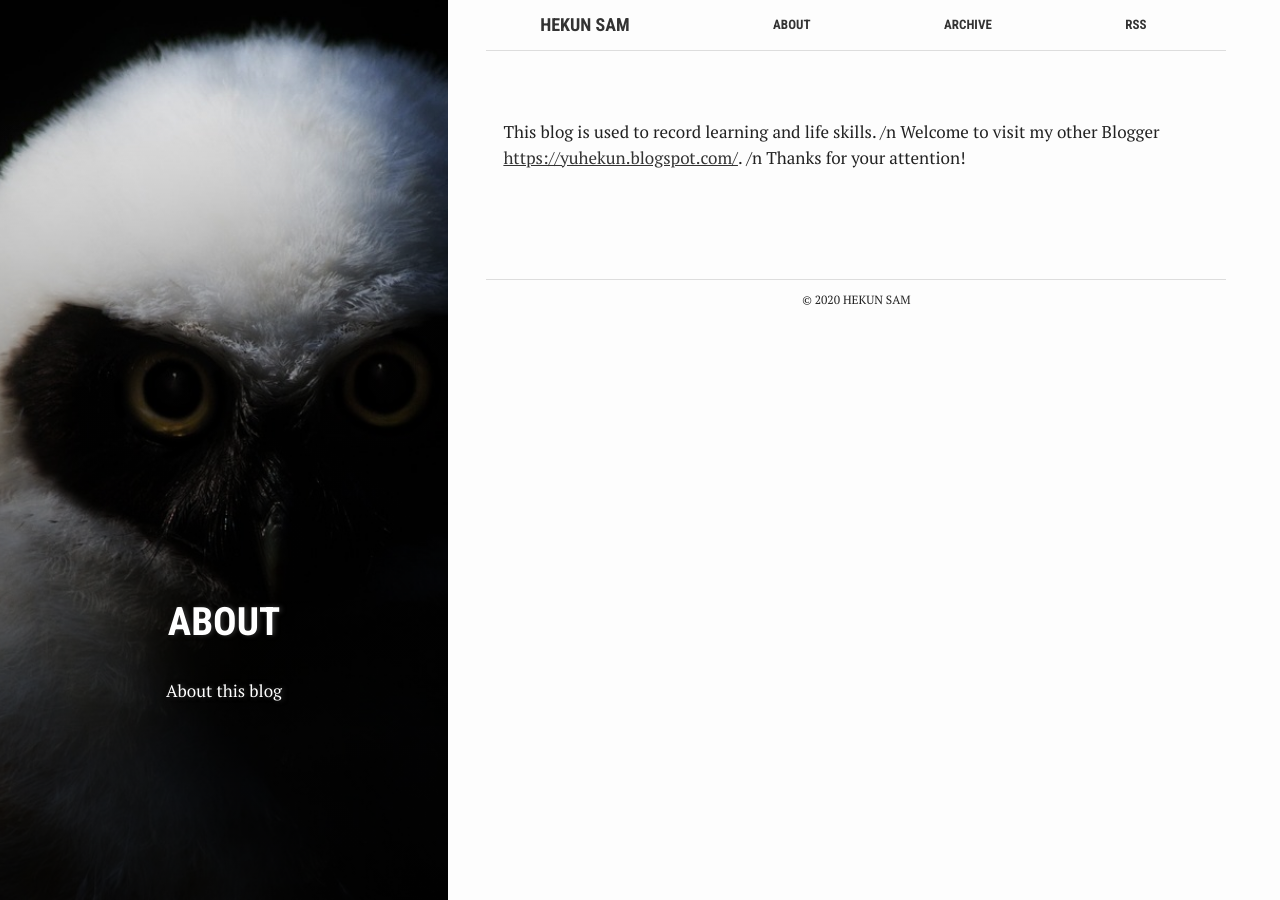
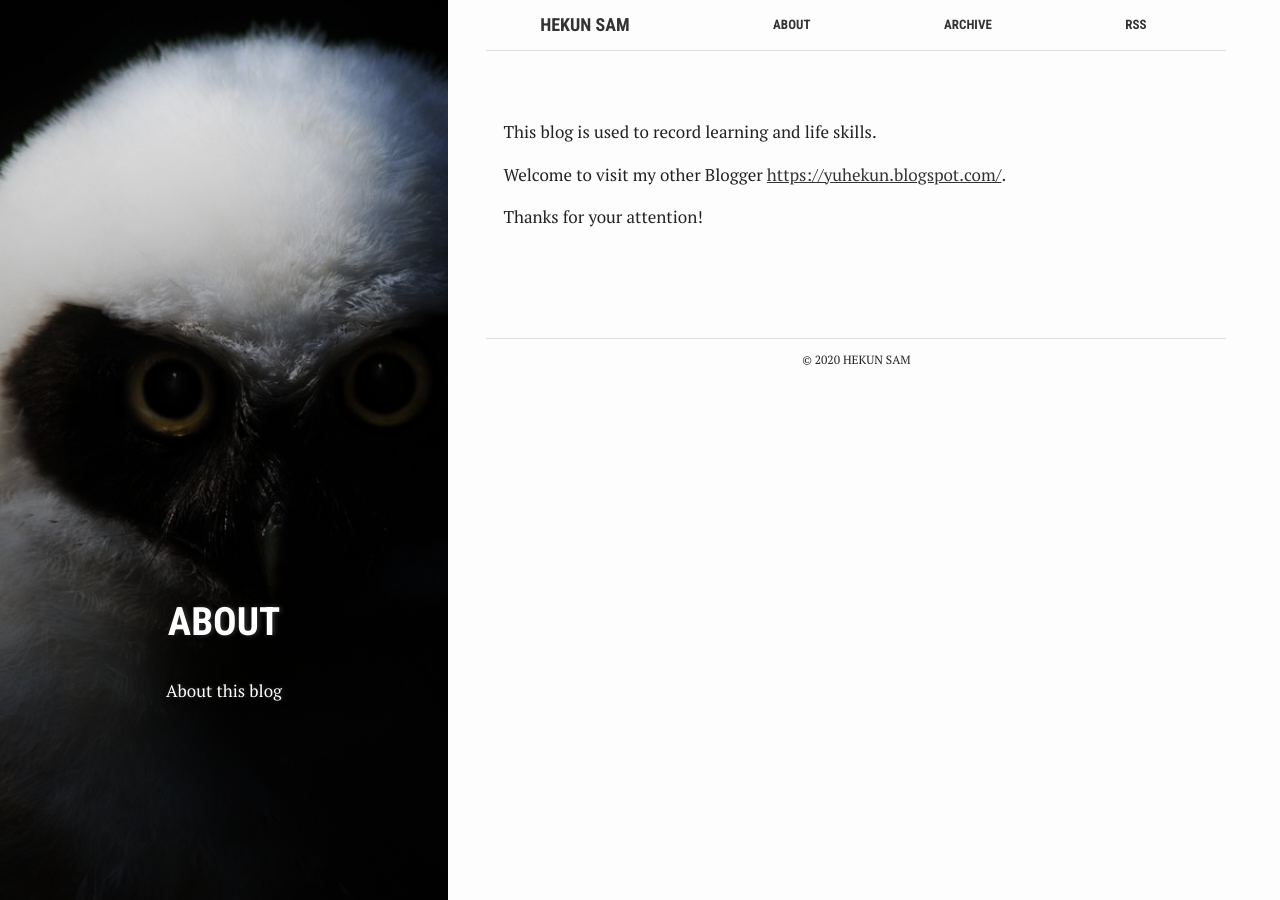
Before and after one commit to yalisandsoso/yalisandsoso.github.io, a Jekyll site: the page built from about.md, in a window 1280 px wide. Built offline with Jekyll 4.4.1, drawn with Linux system fonts in a browser that asks for light colours.

```diff
--- a/about.md
+++ b/about.md
@@ -8,6 +8,10 @@ summary: "About this blog"
 active: about
 ---
 
-This blog is used to record learning and life skills. /n
-Welcome to visit my other Blogger <https://yuhekun.blogspot.com/>. /n
+This blog is used to record learning and life skills.
+
+
+Welcome to visit my other Blogger <https://yuhekun.blogspot.com/>.
+
+
 Thanks for your attention!
```
